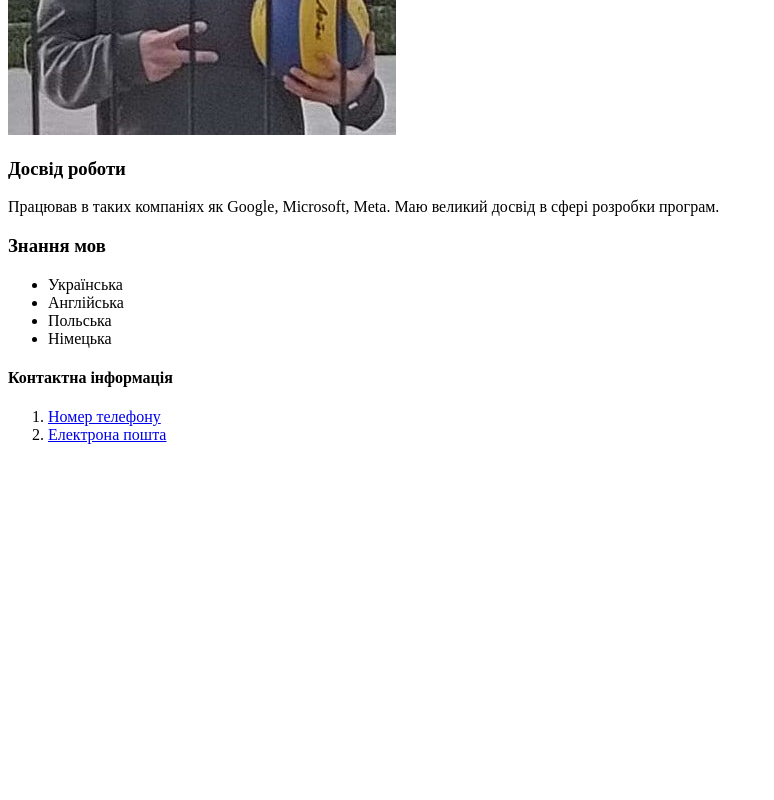
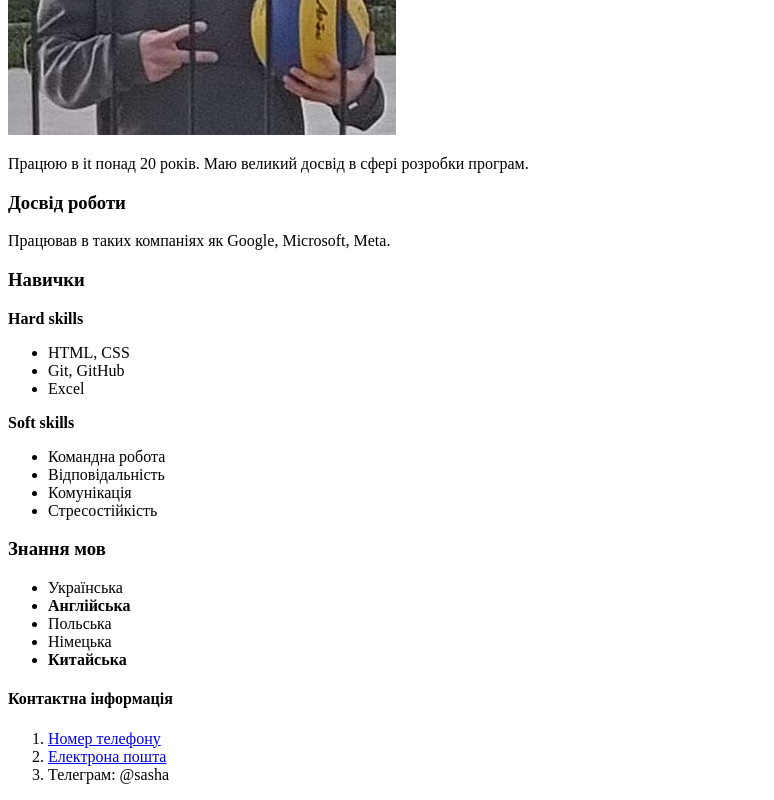
Before and after one commit to sbarbelko/Homework1, a plain HTML site: page index.html in a window 1280 px wide. Shown: the part 446-1246 px from the top of the page, without its empty margins (0-774 px from the left). Before the commit the page ends 906 px from the top, so only its background shows below. Drawn offline with Linux system fonts and the light colour scheme.

Commit message:
Change main index.html

```diff
--- a/index.html
+++ b/index.html
@@ -10,19 +10,35 @@
         <h1>Барбелко О.А.</h1>
         <h2>Програміст</h2>
         <img src="assets/img/photo.jpg" alt="фото програміста">
+        <p>Працюю в it понад 20 років. Маю великий досвід в сфері розробки програм.</p>
     </header>
 
     <main>
         <h3>Досвід роботи</h3>
-        <p>Працював в таких компаніях як Google, Microsoft, Meta. Маю великий досвід в сфері розробки програм.</p>
+        <p>Працював в таких компаніях як Google, Microsoft, Meta.</p>
 
+        <h3>Навички</h3>
+        <p><strong>Hard skills</strong></p>
+            <ul>
+                <li>HTML, CSS</li>
+                <li>Git, GitHub</li>
+                <li>Excel</li>
+            </ul>
+        <p><strong>Soft skills</strong></p>
+            <ul>
+                <li>Командна робота</li>
+                <li>Відповідальність</li>
+                <li>Комунікація</li>
+                <li>Стресостійкість</li>
+            </ul>
 
         <h3>Знання мов</h3>
         <ul>
             <li>Українська</li>
-            <li>Англійська</li>
+            <li><strong>Англійська</strong></li>
             <li>Польська</li>
             <li>Німецька</li>
+            <li><strong>Китайська</strong></li>
         </ul>
     </main>
 
@@ -31,6 +47,7 @@
         <ol>
             <li><a href="tel:380974060072">Номер телефону</a></li>
             <li><a href="mailto:sasha@gmail.com">Електрона пошта</a></li>
+            <li>Телеграм: @sasha</li>
         </ol>
     </footer>
 </body>
```
